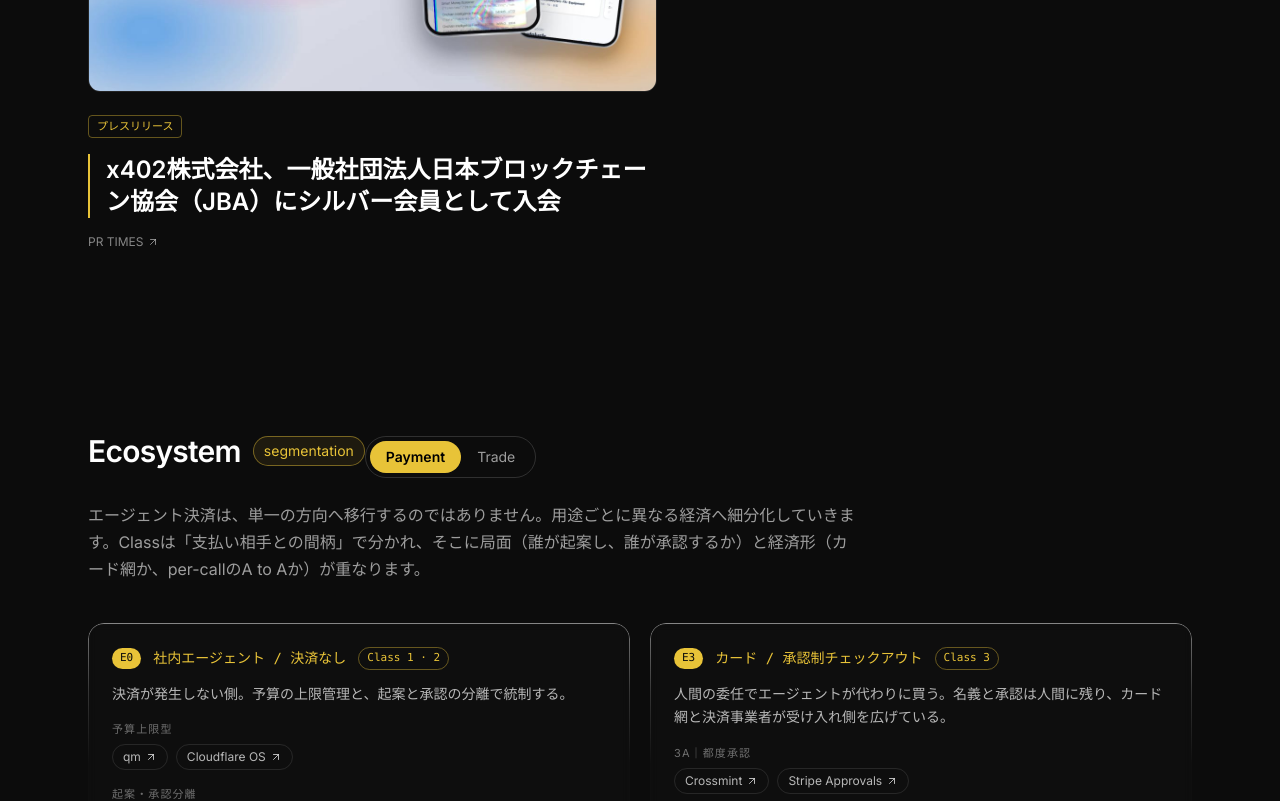
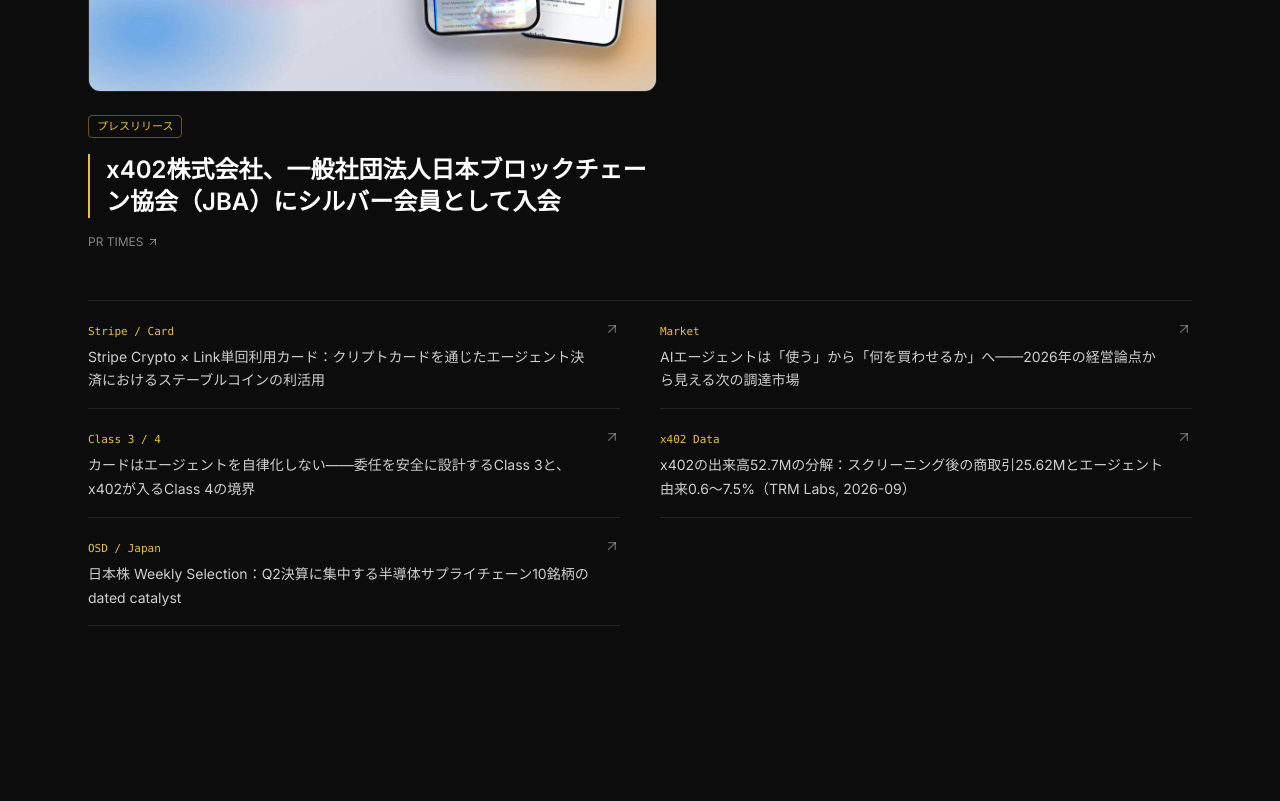
Before and after one commit to kato9292929/pretext, a React (Vite) app: page / in a window 1280 px wide. Shown: the part 3306-4107 px from the top of the page. Built offline with nearby package versions, Linux system fonts and the light colour scheme.

Commit message:
Update: add 5 text-only note articles below the image articles
Co-Authored-By: Claude Opus 5.5 <noreply@anthropic.com>
Claude-Session: https://claude.ai/code/session_01EVAUrk17JATE8LxrCCuGRo

```diff
--- a/src/sections/News.tsx
+++ b/src/sections/News.tsx
@@ -30,6 +30,52 @@ const NEWS: NewsItem[] = [
     title: {
       ja: 'x402株式会社、一般社団法人日本暗号資産ビジネス協会（JCBA）に準会員として入会',
       en: 'x402 Inc. joins the Japan Cryptoasset Business Association (JCBA) as an associate member',
+    },
+  },
+]
+
+// Text-only articles listed below the image articles. Newest first.
+type TextItem = { href: string; tag: string; title: Localized }
+
+const TEXT_ITEMS: TextItem[] = [
+  {
+    href: 'https://note.com/x402inc/n/n724349b09132',
+    tag: 'Stripe / Card',
+    title: {
+      ja: 'Stripe Crypto × Link単回利用カード：クリプトカードを通じたエージェント決済におけるステーブルコインの利活用',
+      en: 'Stripe Crypto × Link single-use cards: using stablecoins for agent payments through crypto cards',
+    },
+  },
+  {
+    href: 'https://note.com/x402inc/n/n7599f46ae293',
+    tag: 'Market',
+    title: {
+      ja: 'AIエージェントは「使う」から「何を買わせるか」へ——2026年の経営論点から見える次の調達市場',
+      en: 'AI agents shift from “using them” to “what to let them buy” — the next procurement market seen through 2026 management issues',
+    },
+  },
+  {
+    href: 'https://note.com/x402inc/n/nef92962033bc',
+    tag: 'Class 3 / 4',
+    title: {
+      ja: 'カードはエージェントを自律化しない——委任を安全に設計するClass 3と、x402が入るClass 4の境界',
+      en: 'Cards don’t make agents autonomous — the boundary between Class 3 (safe delegation) and Class 4 (where x402 enters)',
+    },
+  },
+  {
+    href: 'https://note.com/x402inc/n/nfe72adaf9b89',
+    tag: 'x402 Data',
+    title: {
+      ja: 'x402の出来高52.7Mの分解：スクリーニング後の商取引25.62Mとエージェント由来0.6〜7.5%（TRM Labs, 2026-09）',
+      en: 'Breaking down x402’s 52.7M volume: 25.62M in commerce after screening, 0.6–7.5% agent-originated (TRM Labs, 2026-09)',
+    },
+  },
+  {
+    href: 'https://note.com/x402inc/n/n3fb3ec112b4d',
+    tag: 'OSD / Japan',
+    title: {
+      ja: '日本株 Weekly Selection：Q2決算に集中する半導体サプライチェーン10銘柄のdated catalyst',
+      en: 'Japan stocks Weekly Selection: dated catalysts for 10 semiconductor supply-chain names reporting Q2',
     },
   },
 ]
@@ -137,6 +183,35 @@ export function News() {
           ))}
         </div>
       </div>
+
+      {/* Text-only articles */}
+      {TEXT_ITEMS.length > 0 && (
+        <ul className="mt-12 grid md:grid-cols-2 gap-x-10 border-t border-fg/10">
+          {TEXT_ITEMS.map((n) => (
+            <li key={n.href} className="border-b border-fg/10">
+              <a
+                href={n.href}
+                target="_blank"
+                rel="noopener noreferrer"
+                className="group flex items-start gap-3 py-4"
+              >
+                <span className="flex-1">
+                  <span
+                    className="text-[11px] font-mono"
+                    style={{ color: 'rgb(var(--gold))' }}
+                  >
+                    {n.tag}
+                  </span>
+                  <span className="mt-1 block text-sm text-fg/80 leading-[1.7] group-hover:text-gold transition-colors">
+                    {n.title[lang]}
+                  </span>
+                </span>
+                <ArrowUpRight className="mt-1 w-4 h-4 shrink-0 text-fg/35 group-hover:text-gold transition-colors" />
+              </a>
+            </li>
+          ))}
+        </ul>
+      )}
     </section>
   )
 }
```
